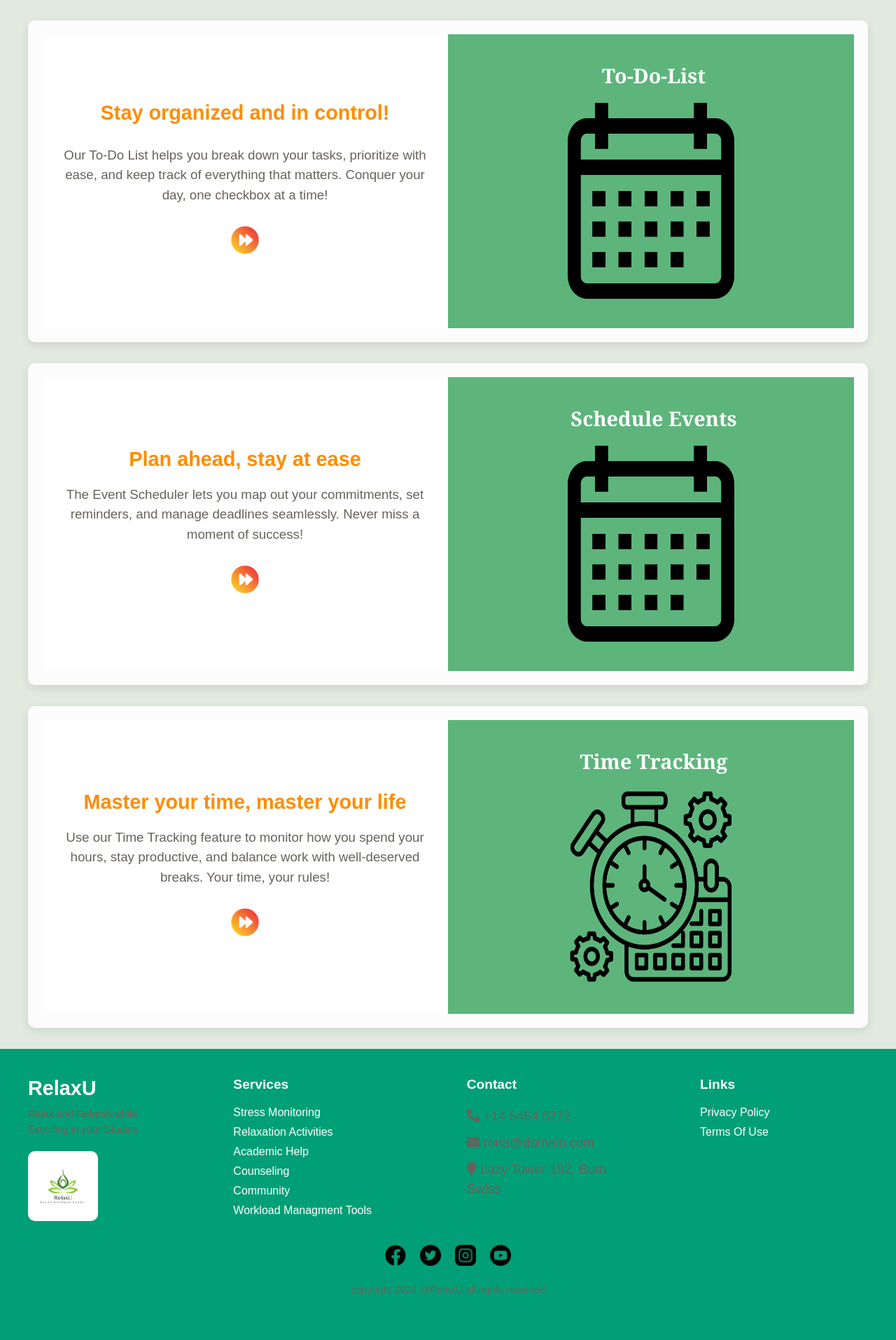
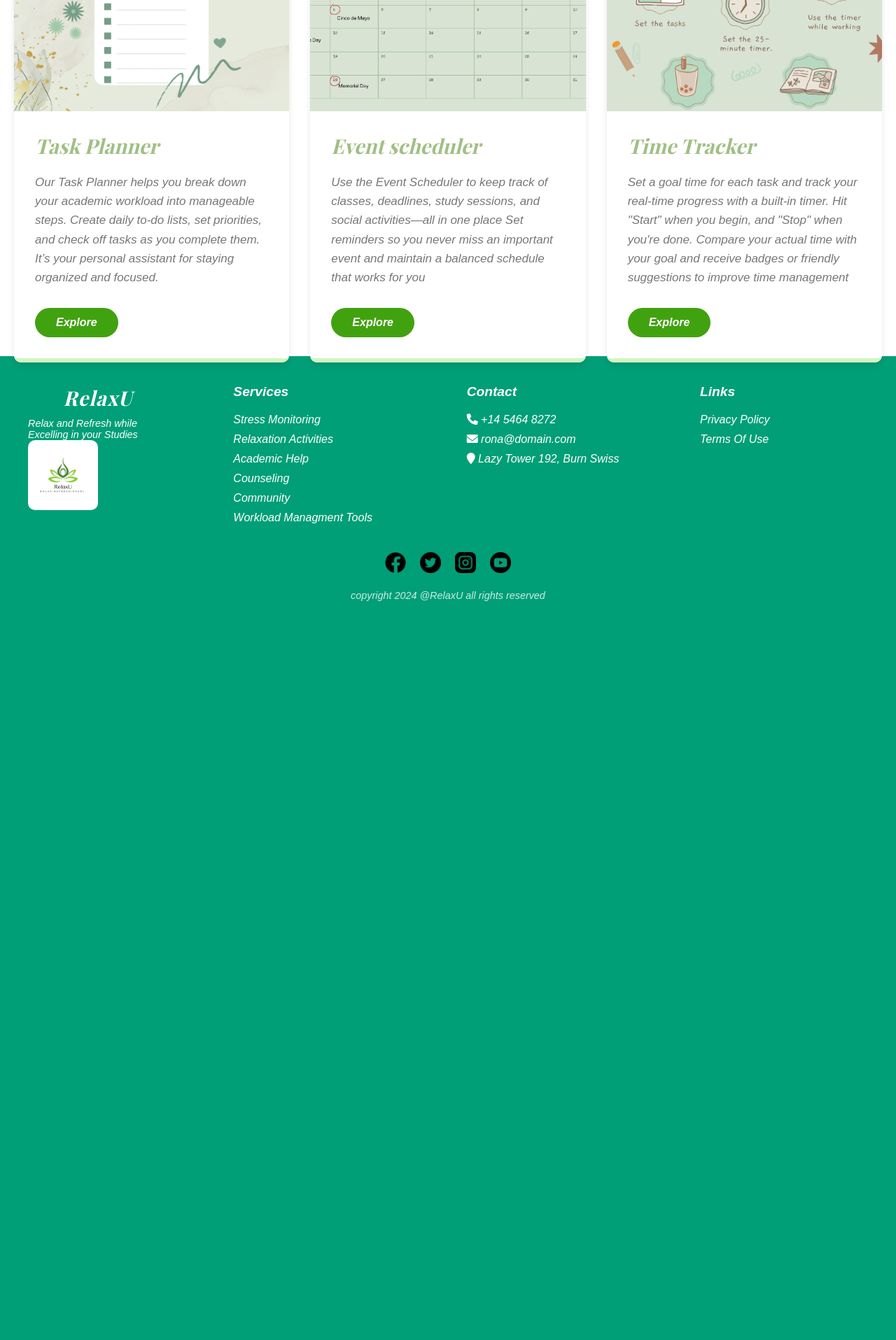
Before and after one commit to ovindumandith/GroupProject-IS2102, a PHP site: page /App/views/workload.php in a window 1280 px wide; the page is wider, and only the part inside the window is pictured. Shown: the part 881-2796 px from the top of that part at 70% size. After the commit the page ends 1740 px from the top of that part, so only its background shows below. Run offline with PHP 8.4, Linux system fonts and the light colour scheme; the visitor is signed in with stand-in values (Sample User, id 1).

Commit message:
workloadmanagementtools-landingpage

```diff
--- a/App/views/workload.php
+++ b/App/views/workload.php
@@ -12,19 +12,13 @@ if (!isset($_SESSION['user_id'])) {
 
 <!DOCTYPE html>
 <html lang="en">
+
 <head>
   <meta charset="UTF-8" />
   <meta name="viewport" content="width=device-width, initial-scale=1.0" />
   <title>RelaxU</title>
-    <link
-      href="https://fonts.googleapis.com/css2?family=Poppins:wght@400;500;600&display=swap"
-      rel="stylesheet"
-    />
-    <link
-      rel="stylesheet"
-      href="../../assets/css/header_footer.css"
-      type="text/css"
-    />
+  <link href="https://fonts.googleapis.com/css2?family=Poppins:wght@400;500;600&display=swap" rel="stylesheet" />
+  <link rel="stylesheet" href="../../assets/css/header_footer.css" type="text/css" />
   <link rel="stylesheet" href="../../assets/css/home.css" type="text/css" />
   <link rel="stylesheet" href="../../assets/css/workload.css" type="text/css" />
   <link rel="stylesheet" href="https://cdnjs.cloudflare.com/ajax/libs/font-awesome/6.0.0-beta3/css/all.min.css">
@@ -33,7 +27,8 @@ if (!isset($_SESSION['user_id'])) {
 
   <!--<script src="../../assets/js/workload.js" defer></script>-->
 </head>
-  <body>
+
+<i>
   <!-- Header Section -->
   <header class="header">
     <div class="logo">
@@ -65,117 +60,84 @@ if (!isset($_SESSION['user_id'])) {
     </div>
   </header>
 
-    <div class="header-container">
-    <div class="header_overlay">
-    <div class="overlay-text">
-    <h1 style="font-size: 3rem; font-weight: 600; margin-bottom: 20px;">
-       Trust in your ability to manage – you’ve got this!
-</h1>
+  <header class="hero">
+        <div class="overlay"></div>
+        <div class="hero-content">
+            <h1>"Stay Organized, Stay Sane"</h1>
 
-     </h1>
-    </div>
-  </div>
-  <img src="../../assets/images/workload/27.png" alt="Header Image" class="header-image active" id="headerImage1">
-</div>
-
-
-
-
-    <!-- Content Section (for demonstration) -->
-  <div class="main-content">
-
-<div class="content">
-  <div class="split left">
-    <h2>
-    <span class="highlight">Stay organized and in control!</span>
-    </h2>
-    <div class="description">
-    <p>
-    Our To-Do List helps you break down your tasks, prioritize with ease,
-    and keep track of everything that matters.
-    Conquer your day, one checkbox at a time!
+            <p class="description">
+            Stay organized, stay balanced.
+            Our workload management tools are designed to help you plan, prioritize, and manage your academic responsibilities with ease.
+            Whether you're juggling assignments, exams, or extracurriculars, we've got the support you need to reduce stress and stay on track
             </p>
         </div>
-    <button class="arrow-btn" onclick="location.href='to_do_list.php'">
-      <img src="../../assets/images/workload/forward.png" alt="Arrow Icon" class="arrow-icon">
-    </button>
+    </header>
+
+  <div class="main-content">
+  <div class="card-container">
+        <div class="service-card">
+            <div class="card-image">
+                <img src="../../assets/images/workload/104.png" alt="Physical therapist working with a patient">
             </div>
-  <div class="split right">
-    <div class="graphic-section">
-      <h3>To-Do-List</h3>
-      <div class="illustration">
-      <img src="../../assets/images/workload/calendar.png" alt="Illustration">
+            <div class="card-content">
+                <h2 class="card-title">Task Planner</h2>
+                <p class="card-description">
+
+                Our Task Planner helps you break down your academic workload into manageable steps.
+                Create daily to-do lists, set priorities, and check off tasks as you complete them.
+                It’s your personal assistant for staying organized and focused.
+
+</p>
+                <a href="to_do_list.php" class="read-more-btn">Explore</a>
             </div>
         </div>
     </div>
 
+    <div class="card-container">
+        <div class="service-card">
+            <div class="card-image">
+                <img src="../../assets/images/workload/101.png" alt="Physical therapist working with a patient">
             </div>
+            <div class="card-content">
+                <h2 class="card-title">Event scheduler</h2>
+                <p class="card-description">
+                Use the Event Scheduler to keep track of classes, deadlines, study sessions, and social activities—all in one place
+                Set reminders so you never miss an important event and maintain a balanced schedule that works for you
 
-<div class="content">
-  <div class="split left">
-    <h4>
-    <span class="highlight">Plan ahead, stay at ease</span>
-    </h4>
-    <div class="description">
-      <p>The Event Scheduler lets you map out your commitments, set reminders, and manage deadlines seamlessly.
-        Never miss a moment of success!
+
                 </p>
-    </div>
-    <button class="arrow-btn" onclick="location.href='schedule_event.php'">
-    <img src="../../assets/images/workload/forward.png" alt="Arrow Icon" class="arrow-icon">
-    </button>
-  </div>
-
-  <div class="split right">
-    <div class="graphic-section">
-      <h3>Schedule Events</h3>
-      <div class="illustration">
-      <img src="../../assets/images/workload/calendar.png" alt="Illustration">
+                <a href="schedule_event.php" class="read-more-btn">Explore</a>
             </div>
         </div>
     </div>
-
+    <div class="card-container">
+        <div class="service-card">
+            <div class="card-image">
+                <img src="../../assets/images/workload/103.png" alt="Physical therapist working with a patient">
             </div>
-
-  <div class="content">
-    <div class="split left">
-      <h4>
-      <span class="highlight">Master your time, master your life</span>
-      </h4>
-
-      <div class="description">
-      <p>Use our Time Tracking feature to monitor how you spend your hours, stay productive, and balance work with well-deserved breaks.
-        Your time, your rules!
+            <div class="card-content">
+                <h2 class="card-title">Time Tracker</h2>
+                <p class="card-description">
+                Set a goal time for each task and track your real-time progress with a built-in timer.
+                Hit "Start" when you begin, and "Stop" when you're done.
+                Compare your actual time with your goal and receive badges or friendly suggestions to improve time management
                 </p>
-      </div>
-      <button class="arrow-btn" onclick="location.href='time_tracking.php'">
-      <img src="../../assets/images/workload/forward.png" alt="Arrow Icon" class="arrow-icon">
-      </button>
-    </div>
-
-    <div class="split right">
-      <div class="graphic-section">
-        <h3>Time Tracking</h3>
-        <div class="illustration">
-        <img src="../../assets/images/workload/timer.png" alt="Illustration">
+                <a href="time_tracking.php" class="read-more-btn">Explore</a>
             </div>
         </div>
     </div>
   </div>
 
-</div>
 
+
+ </body>
   <!-- Footer Section -->
   <footer class="footer">
     <div class="footer-container">
       <div class="footer-logo">
         <h1>RelaxU</h1>
         <p>Relax and Refresh while Excelling in your Studies</p>
-          <img
-            id="footer-logo"
-            src="../../assets/images/logo.jpg"
-            alt="RelaxU Logo"
-          />
+        <img id="footer-logo" src="../../assets/images/logo.jpg" alt="RelaxU Logo" />
       </div>
       <div class="footer-section">
         <h3>Services</h3>
@@ -205,24 +167,16 @@ if (!isset($_SESSION['user_id'])) {
     <div class="social-media">
       <ul>
         <li>
-            <a href="#"
-              ><img src="../../assets/images/facebook.png" alt="Facebook"
-            /></a>
+          <a href="#"><img src="../../assets/images/facebook.png" alt="Facebook" /></a>
         </li>
         <li>
-            <a href="#"
-              ><img src="../../assets/images/twitter.png" alt="Twitter"
-            /></a>
+          <a href="#"><img src="../../assets/images/twitter.png" alt="Twitter" /></a>
         </li>
         <li>
-            <a href="#"
-              ><img src="../../assets/images/instagram.png" alt="Instagram"
-            /></a>
+          <a href="#"><img src="../../assets/images/instagram.png" alt="Instagram" /></a>
         </li>
         <li>
-            <a href="#"
-              ><img src="../../assets/images/youtube.png" alt="YouTube"
-            /></a>
+          <a href="#"><img src="../../assets/images/youtube.png" alt="YouTube" /></a>
         </li>
       </ul>
     </div>
@@ -231,4 +185,5 @@ if (!isset($_SESSION['user_id'])) {
     </div>
   </footer>
 </body>
+
 </html>
--- a/assets/css/workload.css
+++ b/assets/css/workload.css
@@ -1,199 +1,215 @@
 /* workload css */
 /* Content Placeholder */
+
+@import url('https://fonts.googleapis.com/css2?family=Playfair+Display:wght@500;700&family=Roboto:wght@300;400&display=swap');
+
 body {
   margin: 0;
   font-family: Arial, sans-serif;
-  background-color: #e2eae0; /* Add a background color for contrast */
+  background-color: #ffffff; /* Add a background color for contrast */
 
 }
-.main-content {
+
+.hero {
+  position: relative;
+  height: 80vh;
+  width: 100%;
+  background-image: url('../images/workload/100.png');
+  background-size: cover;
+  background-position: center;
   display: flex;
-  flex-direction: column; /* Stack sections in a column */
-  justify-content: center; /* Center the column vertically */
-  align-items: center; /* Center the column horizontally */
-  gap: 30px; /* Space between sections */
-  padding: 30px; /* Add padding around the main content */
-  height: 1500px; /* Adjust height to fit within the page excluding header/footer */
-  overflow-y: auto; /* Enable scrolling if the sections exceed viewport height */
-}
-.content {
-  display: flex;
-  flex-direction: row;
-  width: 1200px; /* Adjust width for smaller sections */
-  height: 800px; /* Adjust height */
-  box-shadow: 0 4px 12px rgba(0, 0, 0, 0.1); /* Add a shadow for better focus */
-  border-radius: 10px; /* Smooth edges */
-  overflow: hidden;
-  background-color: rgb(252, 252, 252); /* Ensure a clear background */
+  align-items: center;
+  justify-content: center;
+  text-align: center;
+  border-radius: 10px;
 }
 
-.header-container {
-  width: 100%;
-  height: 800px;
-  display: flex;
-  justify-content: center;
-  align-items: center;
-  position: relative;
-  overflow: hidden;
-  border-radius: 10px;
-  background: #000; /* Fallback background to avoid any flashes */
-}
-
-.header-image {
-  width: 100%;
-  height: 100%;
-  object-fit: cover;
-  position: absolute;
-  top: 0;
-  left: 0;
-  opacity: 0;
-  z-index: 1;
-  transition: opacity 2s ease-in-out;
-}
-
-.header-image.active {
-  opacity: 1;
-  z-index: 2;
-}
-
-.header_overlay {
+.overlay {
   position: absolute;
   top: 0;
   left: 0;
   width: 100%;
   height: 100%;
-  display: flex;
-  justify-content: flex-start; /* Align text to the left like in the image */
-  align-items: center;
-  text-align: left;
-  z-index: 3;
-  padding-left: 100px; /* Creates left margin like in the image */
-  background: rgba(255, 255, 255, 0.3); /* Lighter mist-like overlay */
-  backdrop-filter: blur(2px); /* Optional: adds mist effect */
+  background-color: rgba(75, 73, 73, 0.5);
+  z-index: 1;
 }
 
+.hero-content {
+  max-width: 900px;
+  padding: 0 20px;
+  position: relative;
+  z-index: 2;
+  flex-direction: column;
+  color: rgb(246, 239, 239);
+  justify-content: center;
+}
 
-.overlay-text {
-  color: white;
-  font-family: 'Helvetica Neue', sans-serif;
-  max-width: 600px;
-  font-size: 2rem;
-  line-height: 1.6;
-  font-weight: 400;
+h1 {
+  font-family: 'Playfair Display', serif;
+  font-size: 4rem;
+  font-weight: 600;
+  margin-bottom: 100px;
+  letter-spacing: 1px;
+  text-align: center;
 }
 
 
 
-.overlay-text.active {
-  opacity: 1;
+
+@keyframes blink {
+  0%, 100% { opacity: 1; }
+  50% { opacity: 0; }
 }
 
-.main-title {
-  font-size: 3.9rem;
-  font-weight: bold;
-  margin-bottom: 10px;
-  text-shadow: 2px 2px 4px rgba(0, 0, 0, 0.8);
-}
-
-.subtitle {
-  font-size: 3.1rem;
+.description {
+  font-size: 1.1rem;
+  margin: 0 auto;
   font-weight: 300;
-  text-shadow: 1px 1px 3px rgba(0, 0, 0, 0.8);
-}
-.split {
-  flex: 1;
-  padding: 20px;
-  display: flex;
-  flex-direction: column;
+  line-height: 1.4;
+  width: 1500px;
   justify-content: center;
-  align-items: center;
+  margin-right: 800px;
 
 }
 
-.left {
-  background-color: #ffffff;
-  text-align: center;
-  display: flex;
-  justify-content: center;
-  align-items: center;
-  flex-direction: column;
+@media (max-width: 768px) {
+  h1 {
+      font-size: 3rem;
+  }
+
+  .subtitle {
+      font-size: 1.2rem;
+  }
+
+  .description {
+      font-size: 1rem;
+      padding: 0 10px;
+  }
 }
 
-.right {
-  background-color: #5db57c;
-  color: white;
-  text-align: center;
-  display: flex;
-  justify-content: center;
-  align-items: center;
-  flex-direction: column;
-}
+@media (max-width: 480px) {
+  h1 {
+      font-size: 2.5rem;
+  }
 
-h1 {
-  font-size: 2.6rem;
-  font-weight: bold;
-  margin-bottom: 20px;
-}
+  .subtitle {
+      font-size: 1rem;
+  }
 
-.highlight {
-  color: #ff8c00;
-  margin-top: 0px;
-  font-size: 1.8rem;
-
-}
-
-h2 {
-  font-size: 1.6rem;
-  margin-bottom: 10px;
-}
-
-p {
-  font-size: 1.17rem;
-  margin-bottom: 20px;
-  line-height: 1.5;
-  color: #67625a;
-}
-
-/* Arrow button styling */
-.arrow-btn {
-  background-color: transparent; /* Transparent background */
-  border: none; /* Remove border */
-  cursor: pointer; /* Pointer cursor on hover */
-  padding: 10px; /* Add padding around the icon */
-  display: flex;
-  justify-content: center;
-  align-items: center;
-}
-
-/* Styling for the arrow icon */
-.arrow-icon {
-  width: 40px; /* Adjust the size of the arrow icon */
-  height: 40px;
-}
-
-/* Optional hover effect */
-.arrow-btn:hover .arrow-icon {
-  transform: scale(1.1); /* Slightly enlarge the icon on hover */
-  transition: transform 0.3s ease-in-out; /* Smooth transition */
+  .description {
+      font-size: 0.9rem;
+  }
 }
 
 
 
-.description {
-  margin-top: 20px;
-  font-size: 0.9rem;
-  color: gray;
+.main-content {
+  display: flex;
+  flex-direction: row;
+  justify-content: center; /* Center the column vertically */
+  align-items: center; /* Center the column horizontally */
+  gap: 30px; /* Space between sections */
+  padding: 20px; /* Add padding around the main content */
+  height: 670px; /* Adjust height to fit within the page excluding header/footer */
+
+  flex-wrap: wrap;
+
+}
+.card-container {
+  max-width: 700px;
+  display: flex;
+  flex-direction: column;
+  justify-content: space-between;
+  flex: 1 1 300px;
+  flex-wrap: wrap;
+  gap: 20px;
+
 }
 
-.graphic-section h3 {
-  font-size: 1.8rem;
-  margin-bottom: 20px;
-  margin-left: 8px;
-  font-family: Georgia, 'Times New Roman', Times, serif;
+.service-card {
+  background-color: white;
+  border-radius: 10px;
+  overflow: hidden;
+  box-shadow: 0 4px 8px rgba(0, 0, 0, 0.1);
+  transition: all 0.3s ease;
+  max-width: 500px;
+  margin: 0 auto;
+  justify-content: space-between;
+  flex-wrap: wrap;
+  gap: 20px;
+
+
 }
 
-.illustration img {
-  max-width: 85%;
-  height: 280px;
-  border-radius: 8px;
+.service-card:hover {
+  transform: translateY(-10px);
+  box-shadow: 0 12px 24px rgba(0, 0, 0, 0.15);
 }
+
+.card-image {
+  width: 100%;
+  height: 300px;
+  overflow: hidden;
+}
+
+.card-image img {
+  width: 100%;
+  height: 100%;
+  object-fit: cover;
+  transition: transform 0.5s ease;
+}
+
+.service-card:hover .card-image img {
+  transform: scale(1.05);
+}
+
+.card-content {
+  padding: 30px;
+  border-bottom: 6px solid #d0f6c0;
+}
+
+.card-title {
+  color: #a0bf84;
+  font-size: 29px;
+  margin-bottom: 20px;
+  font-weight: bold;
+  font-family: 'Playfair Display', serif;
+}
+
+.card-description {
+  color: #777;
+  line-height: 1.6;
+  margin-bottom: 30px;
+  font-size: 17px;
+}
+
+.read-more-btn {
+  display: inline-block;
+  background-color:#41a210;
+  color: white;
+  padding: 12px 30px;
+  border-radius: 50px;
+  text-decoration: none;
+  font-weight: bold;
+  transition: all 0.3s ease;
+}
+
+.read-more-btn:hover {
+  background-color: #3c8518;
+  transform: translateY(-3px);
+  box-shadow: 0 5px 15px rgba(107, 192, 173, 0.4);
+}
+
+@media (max-width: 768px) {
+  .card-content {
+      padding: 20px;
+  }
+
+  .card-title {
+      font-size: 24px;
+  }
+
+  .card-description {
+      font-size: 14px;
+  }
+}
```
Also changed, not shown: App/controller/error_log.txt (+1 -1 lines), assets/js/workload.js (+74 -0 lines), assets/images/workload/100.png (added), assets/images/workload/101.png (added), assets/images/workload/102.png (added), assets/images/workload/103.png (added), assets/images/workload/104.png (added), assets/images/workload/97.png (added), assets/images/workload/98.png (added), assets/images/workload/99.png (added). Lines whose indentation alone changed are shown as unchanged.
